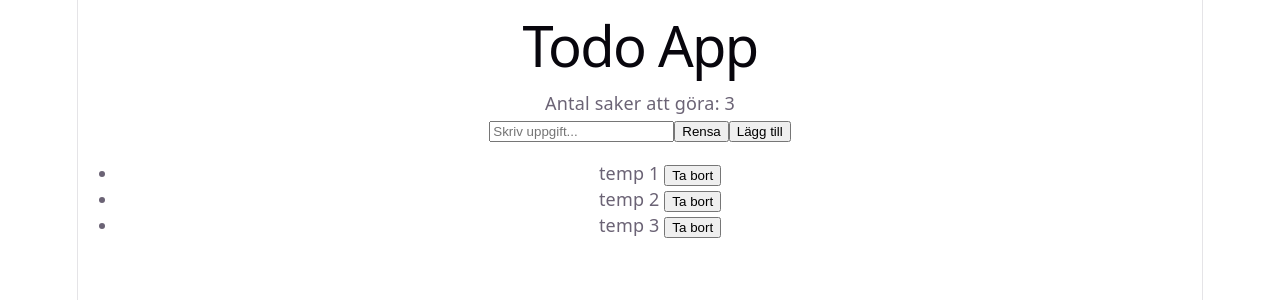
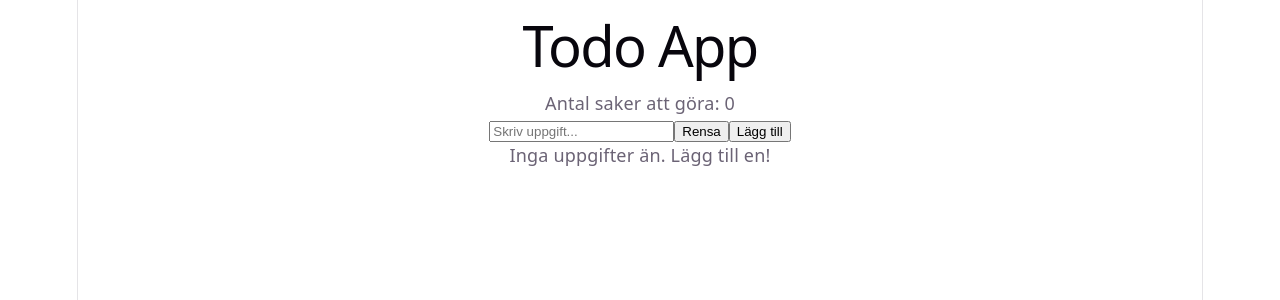
Before and after one commit to baloo1994/todo-app-exam, a React (Vite) app in the folder todo-app-exam/: page / in a window 1280 px wide. Shown: the top 300 px of the page. Built offline with nearby package versions, Linux system fonts and the light colour scheme.

Commit message:
Ändrat utgångsläget till att listan är tom och en <p> som säger syns när listan är tom

```diff
--- a/todo-app-exam/src/App.jsx
+++ b/todo-app-exam/src/App.jsx
@@ -2,11 +2,7 @@ import { useState } from 'react'
 import './App.css'
 
 function App() {
-  const [todos, setTodos] = useState([
-    { id: 1, text: "temp 1" },
-    { id: 2, text: "temp 2" },
-    { id: 3, text: "temp 3" },
-  ]);
+  const [todos, setTodos] = useState([]);
 
   const [draft, setDraft] = useState("");
 
@@ -48,6 +44,7 @@ function handleRemove(idToRemove) {
 <button type="button" onClick={handleAdd}>
   Lägg till
 </button>
+{todos.length === 0 && <p>Inga uppgifter än. Lägg till en!</p>}
       <ul>
         {todos.map(todo => (
           <li key={todo.id}>
```
